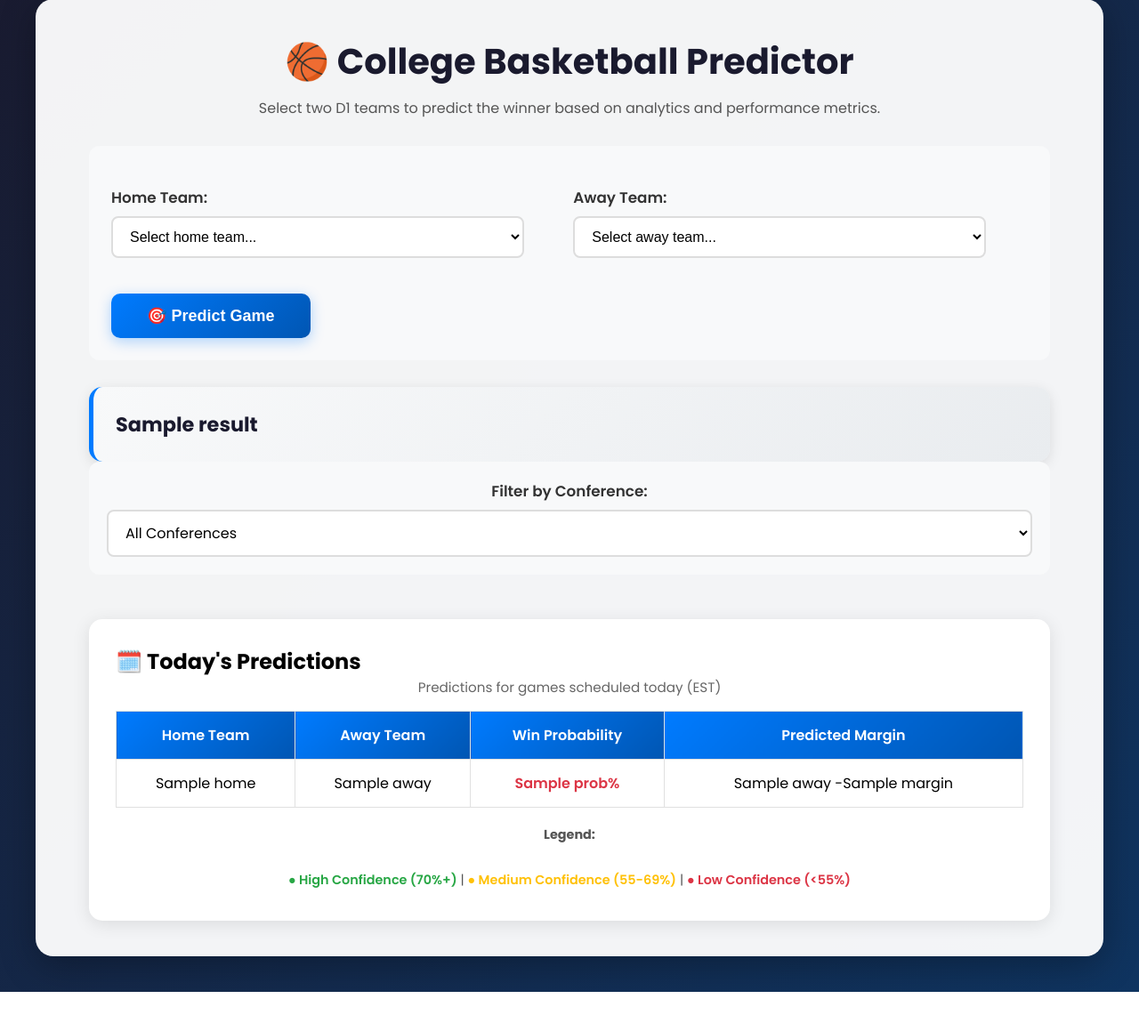
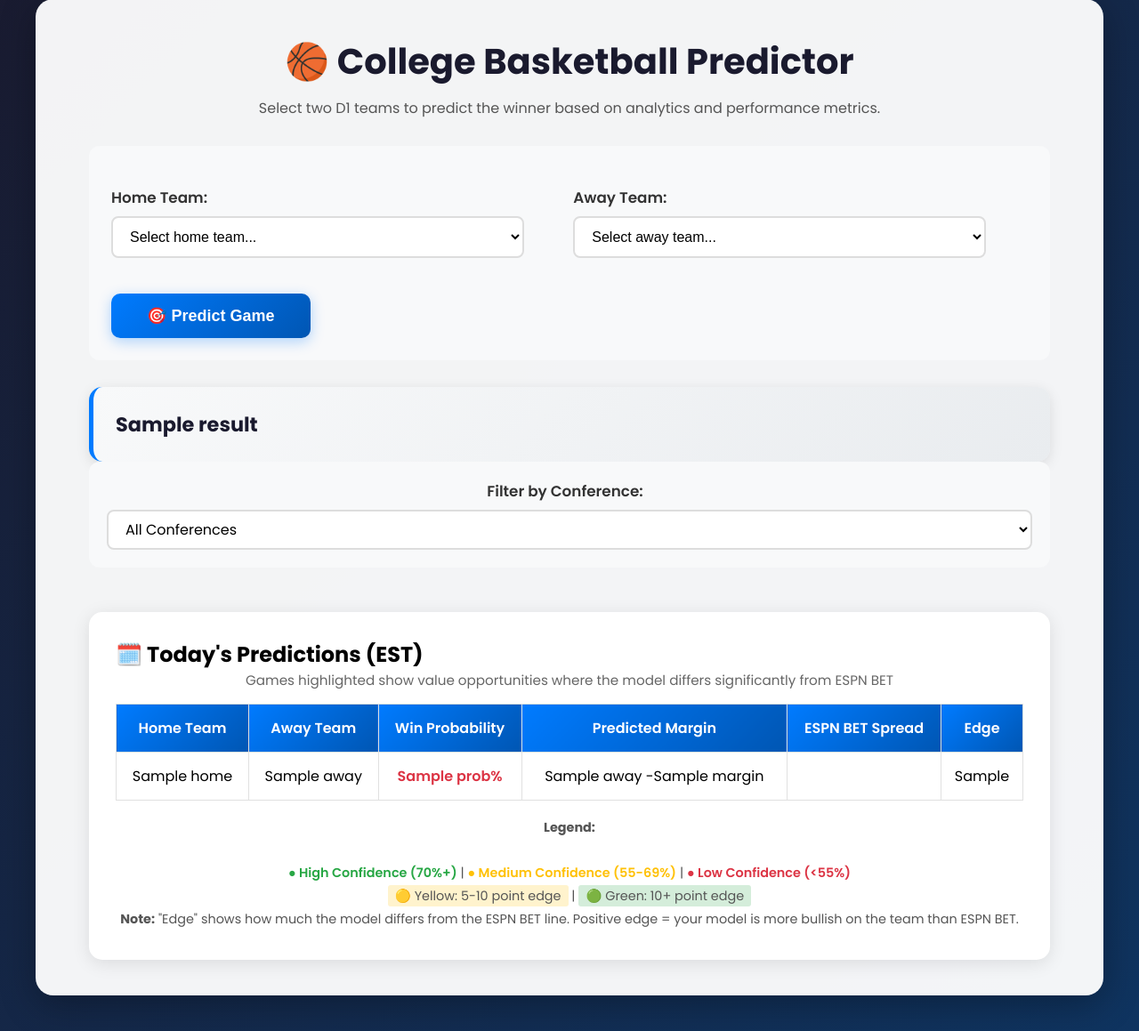
Before and after one commit to bradyrpeterson/Combined-Sports-Analytics, a Flask app: template templates/basketball.html in a window 1280 px wide. Shown: the part 134-1293 px from the top of the page at 89% size. Before the commit the page ends 1249 px from the top, so only its background shows below. Run offline with Flask 3, Linux system fonts and the light colour scheme; the template is opened without the code that fills it: most values are stand-ins (such as "Sample title", 1, 10 or a date in 2020); parts of the project's set-up code (start-up, migrations or seed data) failed here and were passed over.

Commit message:
Added betting lines and edge detection to basketball

```diff
--- a/app.py
+++ b/app.py
@@ -5,6 +5,7 @@
 import sys
 import json
 import os
+import pandas as pd
 
 # Add both sport folders to Python path
 sys.path.append('./football')
@@ -42,13 +43,14 @@
     basketball_dir = os.path.join(os.path.dirname(__file__), 'basketball')
     with open(os.path.join(basketball_dir, "d1_teams_2025.json"), "r") as f:
         basketball_teams = json.load(f)
-    BASKETBALL_AVAILABLE = True
     with open(os.path.join(basketball_dir, "conferences.json"), "r") as f:
         basketball_conferences = json.load(f)
+    BASKETBALL_AVAILABLE = True
 except Exception as e:
     print(f"Basketball predictor not available: {e}")
     BASKETBALL_AVAILABLE = False
     basketball_teams = []
+    basketball_conferences = []
 
 
 @app.route("/")
@@ -75,15 +77,16 @@
     winner_color = None
     upcoming_predictions = None
     selected_conference = request.args.get("conference", "All")
+
     # Get upcoming predictions
     try:
         upcoming_predictions = football_predictor.get_upcoming_predictions(
             week=football_predictor.next_week,
-            conference=selected_conference if
-            selected_conference != 'All' else None
+            conference=selected_conference if selected_conference != 'All' else None
         )
     except Exception as e:
         print(f"Error getting football predictions: {e}")
+        upcoming_predictions = pd.DataFrame()  # Empty DataFrame instead of None
 
     if request.method == "POST":
         home_team = request.form["home_team"]
@@ -127,17 +130,28 @@
     result = None
     home_team = None
     away_team = None
-    upcoming_predictions = None
+    upcoming_predictions = pd.DataFrame()  # Initialize as empty DataFrame
     selected_conference = request.args.get("conference", "All")
 
     # Get upcoming predictions (today's games)
     try:
-        upcoming_predictions = basketball_predictor.get_upcoming_predictions(
+        predictions_result = basketball_predictor.get_upcoming_predictions(
             conference=selected_conference if selected_conference != 'All' else None
         )
+
+        # Ensure it's a DataFrame
+        if isinstance(predictions_result, pd.DataFrame):
+            upcoming_predictions = predictions_result
+        elif isinstance(predictions_result, list):
+            upcoming_predictions = pd.DataFrame(predictions_result)
+        else:
+            upcoming_predictions = pd.DataFrame()
+
     except Exception as e:
         print(f"Error getting basketball predictions: {e}")
-        upcoming_predictions = []
+        import traceback
+        traceback.print_exc()
+        upcoming_predictions = pd.DataFrame()
 
     if request.method == "POST":
         home_team = request.form["home_team"]
--- a/templates/basketball.html
+++ b/templates/basketball.html
@@ -55,26 +55,33 @@
       <h2>{{ result }}</h2>
     </div>
     {% endif %}
-    <div class = "conference-filter">
-      <form method="GET" action="{{ url_for('basketball') }}" style="display:
-      inline;">
-        <label for="conference" style="font-weight: 600; margin-right: 10 px;">
+
+    <!-- Conference Filter -->
+    <div class="conference-filter">
+      <form method="GET" action="{{ url_for('basketball') }}" style="display: inline;">
+        <label for="conference" style="font-weight: 600; margin-right: 10px;">
           Filter by Conference:
         </label>
-        <select name="conference" id="conference" onchange="this.form.submit()" styles="padding: 8px 15px; border-radius: 8px;
-        border: 2px solid #ddd;">
-          <option value="All" {% if selected_conference == 'All' %}selected{% endif %}>All Conferences</option>
+        <select name="conference" id="conference" onchange="this.form.submit()"
+                style="padding: 8px 15px; border-radius: 8px; border: 2px solid #ddd;">
+          <option value="All" {% if selected_conference == 'All' %}selected{% endif %}>
+            All Conferences
+          </option>
           {% for conf in conferences %}
-          <option value="{{ conf }}" {% if selected_conference == conf %}selected{% endif %}>{{ conf }}</option>
+          <option value="{{ conf }}" {% if selected_conference == conf %}selected{% endif %}>
+            {{ conf }}
+          </option>
           {% endfor %}
         </select>
-        </form>
+      </form>
     </div>
-    {% if predictions %}
+
+    <!-- Today's Predictions -->
+    {% if predictions is not none and not predictions.empty %}
     <div class="predictions-box">
-      <h2>🗓️ Today's Predictions</h2>
+      <h2>🗓️ Today's Predictions (EST)</h2>
       <p style="color: #666; font-size: 0.95em; margin-bottom: 10px;">
-        Predictions for games scheduled today (EST)
+       Games highlighted show value opportunities where the model differs significantly from ESPN BET
       </p>
       <table class="predictions-table">
         <thead>
@@ -83,37 +90,70 @@
             <th>Away Team</th>
             <th>Win Probability</th>
             <th>Predicted Margin</th>
+            <th>ESPN BET Spread</th>
+            <th>Edge</th>
           </tr>
         </thead>
         <tbody>
-          {% for p in predictions %}
-          <tr>
-            <td class="{% if p.predicted_winner == p.home %}winner{% endif %}">
-              {{ p.home }}
+          {% for _, row in predictions.iterrows() %}
+          <tr class="{% if row.edge_class == 'edge-big' %}edge-big{% elif row.edge_class == 'edge-medium' %}edge-medium{% endif %}">
+            <td class="{% if row.predicted_winner == row.home %}winner{% endif %}">
+              {{ row.home }}
             </td>
-            <td class="{% if p.predicted_winner == p.away %}winner{% endif %}">
-              {{ p.away }}
+            <td class="{% if row.predicted_winner == row.away %}winner{% endif %}">
+              {{ row.away }}
             </td>
-            <td class="{% if p.prob >= 70 %}confidence-high{% elif p.prob >= 55 %}confidence-medium{% else %}confidence-low{% endif %}">
-              {{ p.prob }}%
+            <td class="{% if row.prob >= 70 %}confidence-high{% elif row.prob >= 55 %}confidence-medium{% else %}confidence-low{% endif %}">
+              {{ row.prob }}%
             </td>
             <td>
-              {% if p.predicted_winner == p.home %}
-                {{ p.home }} -{{ p.margin }}
+              {% if row.predicted_winner == row.home %}
+                {{ row.home }} -{{ row.margin }}
               {% else %}
-                {{ p.away }} -{{ p.margin }}
+                {{ row.away }} -{{ row.margin }}
+              {% endif %}
+            </td>
+            <td>
+              {# Check for both None and NaN #}
+              {% if row.betting_spread is not none and row.betting_spread == row.betting_spread %}
+                {% if row.betting_spread > 0 %}
+                  {{ row.away }} -{{ row.betting_spread|abs|round(1) }}
+                {% elif row.betting_spread < 0 %}
+                  {{ row.home }} -{{ row.betting_spread|abs|round(1) }}
+                {% endif %}
+              {% else %}
+                N/A
+              {% endif %}
+            </td>
+            <td>
+              {# Check for both None and NaN #}
+              {% if row.spread_diff is not none and row.spread_diff == row.spread_diff %}
+                {% if row.spread_diff > 0 %}
+                  +{{ row.spread_diff }}
+                {% else %}
+                  {{ row.spread_diff }}
+                {% endif %}
+              {% else %}
+                -
               {% endif %}
             </td>
           </tr>
           {% endfor %}
         </tbody>
       </table>
+
       <div style="margin-top: 20px; font-size: 0.9em; color: #666;">
         <p><strong>Legend:</strong></p>
         <p style="margin: 5px 0;">
           <span class="confidence-high">● High Confidence (70%+)</span> |
           <span class="confidence-medium">● Medium Confidence (55-69%)</span> |
           <span class="confidence-low">● Low Confidence (&lt;55%)</span>
+        </p>
+        <p style="margin: 5px 0;">
+          <span style="background: #fff3cd; padding: 2px 8px; border-radius: 3px;">🟡 Yellow: 5-10 point edge</span> |
+          <span style="background: #d4edda; padding: 2px 8px; border-radius: 3px;">🟢 Green: 10+ point edge</span>
+        <p style="margin: 5px 0;">
+          <strong>Note:</strong> "Edge" shows how much the model differs from the ESPN BET line. Positive edge = your model is more bullish on the team than ESPN BET.
         </p>
       </div>
     </div>
```
Also changed, not shown: basketball/predictor.py (+117 -47 lines), 2 other files.
